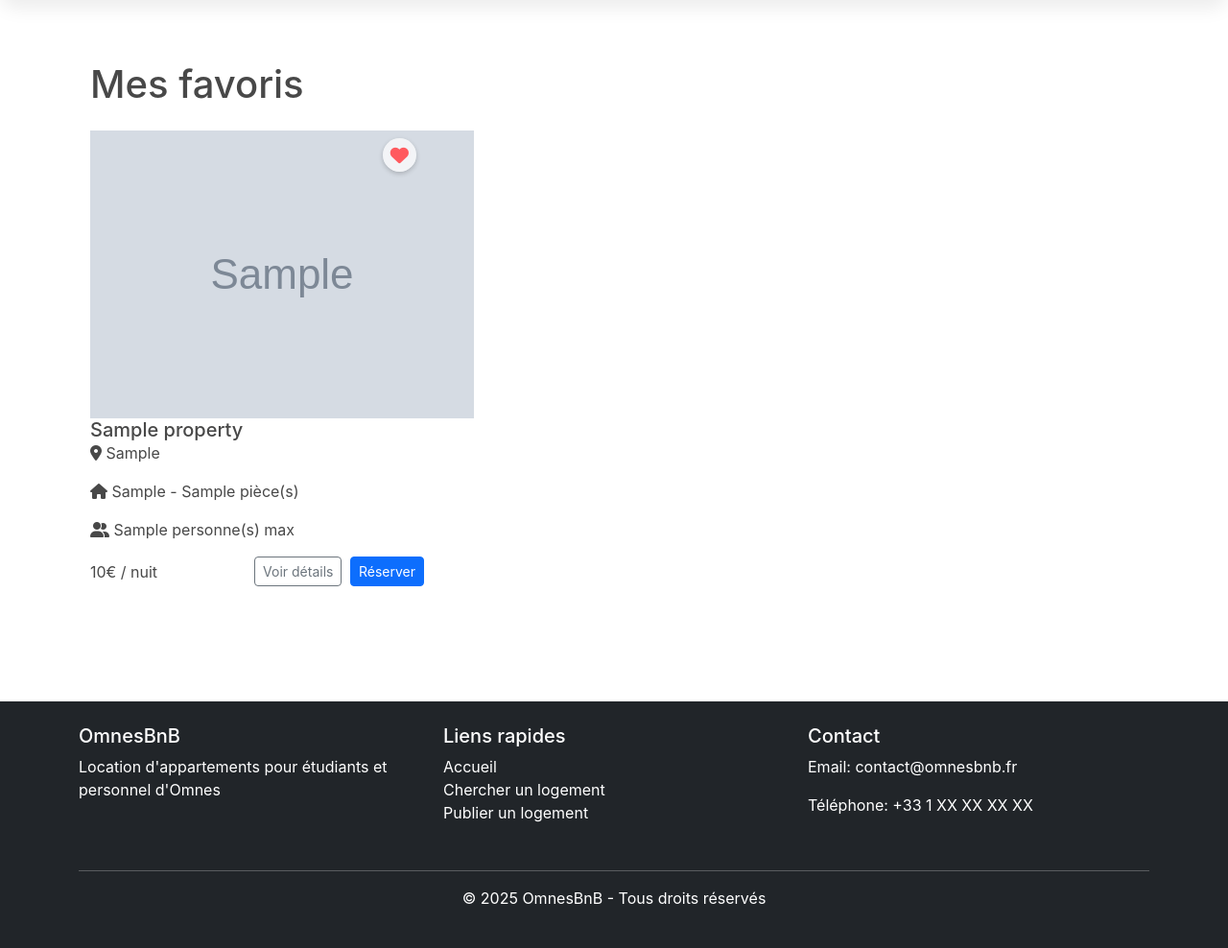
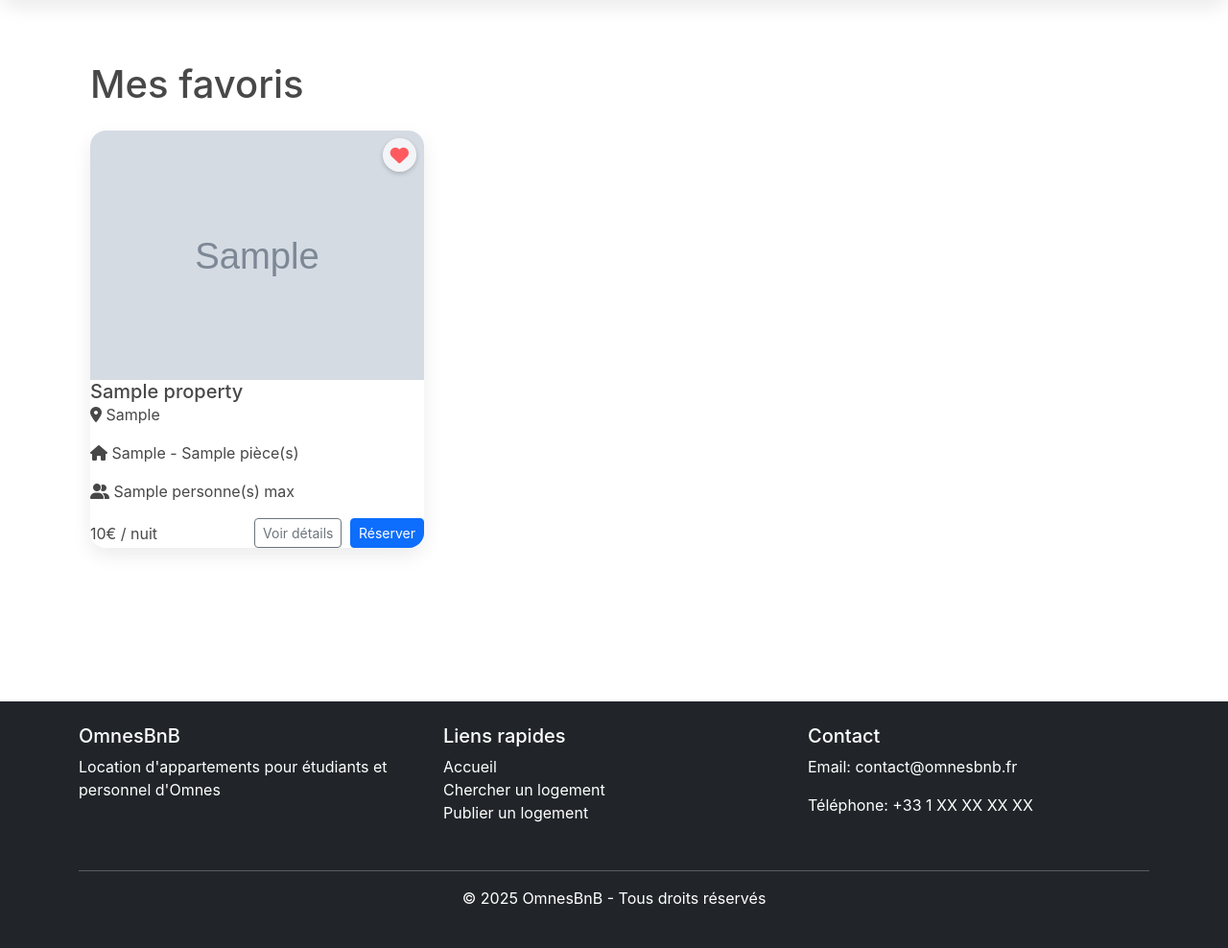
Before and after one commit to JeremyGnt/OmnesBnb, a PHP site: page /pages/favorites.php in a window 1280 px wide. Shown: the part 89-1077 px from the top of the page at 96% size. Run offline with PHP 8.4, Linux system fonts and the light colour scheme; the visitor is signed in with stand-in values (Sample User, id 1); tables that the repository leaves empty or names only in its code hold one stand-in row (values such as "Sample post"); grey boxes marked "Sample" are stand-in pictures.

Commit message:
Visuel de coeur favoris et images de property

```diff
--- a/css/style.css
+++ b/css/style.css
@@ -290,3 +290,62 @@ body {
         font-size: 2.3rem;
     }
 }
+
+.property-card {
+    border-radius: var(--border-radius);
+    overflow: hidden;
+    box-shadow: var(--box-shadow);
+    transition: var(--transition);
+    margin-bottom: 2.5rem;
+    border: none;
+    background-color: #fff;
+    position: relative;
+}
+
+.property-card:hover {
+    transform: translateY(-8px);
+    box-shadow: 0 16px 32px rgba(0, 0, 0, 0.12);
+}
+
+.property-image {
+    height: 260px;
+    object-fit: cover;
+    width: 100%;
+    border-top-left-radius: var(--border-radius);
+    border-top-right-radius: var(--border-radius);
+}
+
+.property-details {
+    padding: 1.8rem;
+}
+
+.favorite-btn {
+    position: absolute;
+    top: 15px;
+    right: 15px;
+    background: white;
+    border: none;
+    border-radius: 50%;
+    width: 40px;
+    height: 40px;
+    display: flex;
+    align-items: center;
+    justify-content: center;
+    box-shadow: 0 2px 8px rgba(0,0,0,0.15);
+    z-index: 2;
+    transition: var(--transition);
+}
+
+.favorite-btn:hover {
+    transform: scale(1.1);
+}
+
+.favorite-btn i {
+    color: #ccc;
+    transition: var(--transition);
+    font-size: 1.2rem;
+}
+
+.favorite-btn.active i {
+    color: var(--primary-color);
+}
```
